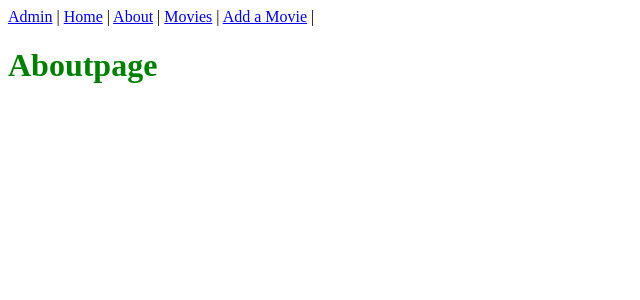
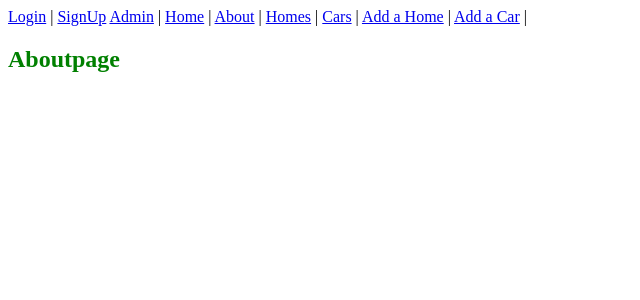
Before and after one commit to Hasanrizvi1993/Mybnb, a Django app: page /about/ in a window 1280 px wide. Shown: the top 300 px of the page, without its empty margins (0-640 px from the left). Run offline with Django 4.2, Linux system fonts and the light colour scheme.

Commit message:
fixed the base terminal with all the links attached to it

```diff
--- a/main_app/templates/base.html
+++ b/main_app/templates/base.html
@@ -13,20 +13,31 @@
 <body>
   <body>
     <nav>
+        {% if user.is_authenticated %}
+        <span><a href="{% url 'profile' user.username %}">Hello, {{ user.username }}!</a></span>
+        <span> | </span>
+        <span><a href="{% url 'logout' %}">Logout</a></span>
+        <span> | </span>
+        {% else %}
+        <span><a href="{% url 'login' %}">Login</a></span>
+        <span> | </span>
+        <span><a href="{% url 'signup' %}">SignUp</a></span>
+        {% endif %}
         <a href="/admin">Admin</a>
         <span> | </span>
         <a href="/">Home</a>
         <span> | </span>
         <a href="/about">About</a>
         <span> | </span>
-          <a href="/homes">Movies</a>
+        <a href="/homes">Homes</a>
         <span> | </span>
-          <a href="{% url 'home_create' %}">Add a Movie</a>
+        <a href="/cars">Cars</a>
         <span> | </span>
-          </nav>
-
+        <a href="{% url 'home_create' %}">Add a Home</a>
+        <span> | </span>
+        <a href="{% url 'car_create' %}">Add a Car</a>
+        <span> | </span>
       {% block content %}
-
       {% endblock %}
       {% block potato %}
       {% endblock %}
```
Lines whose indentation alone changed are shown as unchanged.
